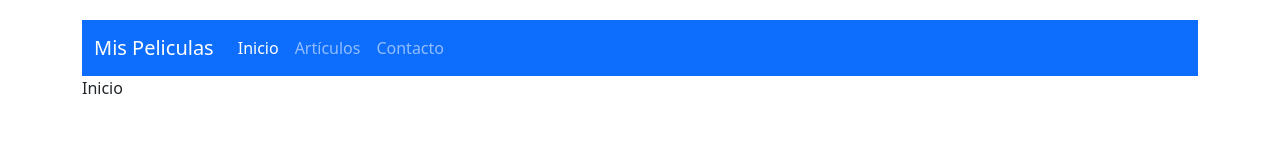
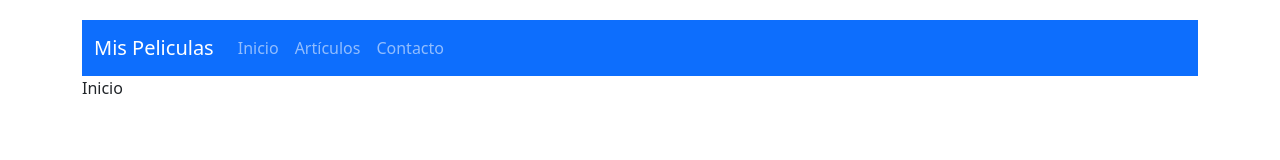
Before and after one commit to saulsistemas/CURSO_REACT, a React (Vite) app in the folder 04HOOKS/hook-app/: page / in a window 1280 px wide. Shown: the top 160 px of the page. Built offline with nearby package versions, Linux system fonts and the light colour scheme.

Commit message:
Marcar el elemento activado

```diff
--- a/04HOOKS/hook-app/src/REACT-VICTOR-ROBLES/06-rutas/routers/RouterPrincipal.jsx
+++ b/04HOOKS/hook-app/src/REACT-VICTOR-ROBLES/06-rutas/routers/RouterPrincipal.jsx
@@ -17,13 +17,19 @@ export const RouterPrincipal = () => {
                         <div className="collapse navbar-collapse" id="navbarTogglerDemo02">
                             <ul className="navbar-nav me-auto mb-2 mb-lg-0">
                                 <li className="nav-item">
-                                    <NavLink className="nav-link active" aria-current="page" to='/inicio' >Inicio</NavLink>
+                                    <NavLink
+                                    className={({isActive})=>isActive?"nav-link active":"nav-link"}
+                                    to='/inicio' aria-current="page">Inicio</NavLink>
                                 </li>
                                 <li className="nav-item">
-                                    <NavLink className="nav-link" to='/articulo'>Artículos</NavLink>
+                                    <NavLink
+                                    className={({isActive})=>isActive?"nav-link active":"nav-link"}
+                                    to='/articulo'>Artículos</NavLink>
                                 </li>
                                 <li className="nav-item">
-                                    <NavLink className="nav-link" to='/contacto'>Contacto</NavLink>
+                                    <NavLink
+                                    className={({isActive})=>isActive?"nav-link active":"nav-link"}
+                                    to='/contacto'>Contacto</NavLink>
                                 </li>
                             </ul>
                         </div>
```
